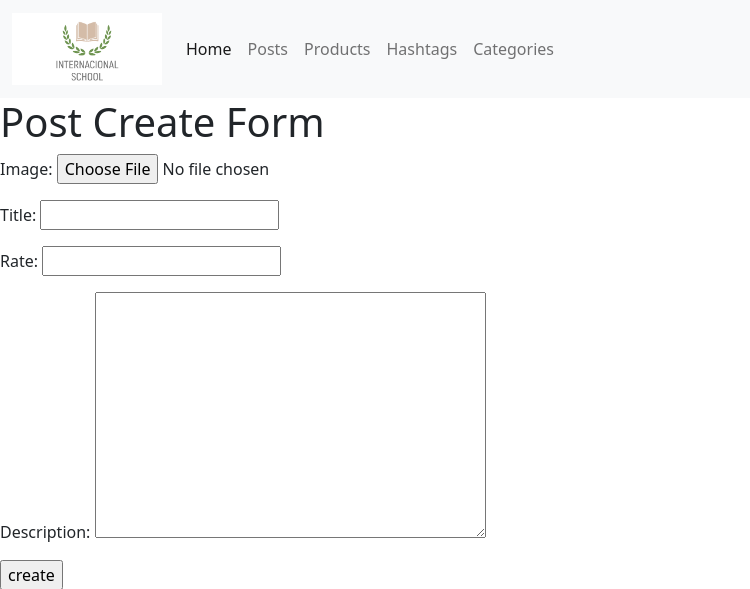
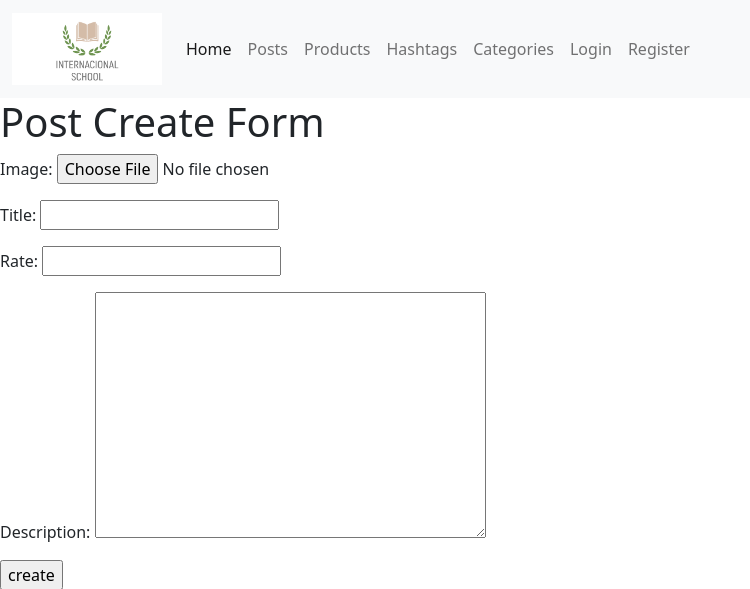
Before and after one commit to Ayana0904/Ayana_Bekturova_30-1, a Django app: page /posts/create/ in a window 1280 px wide. Shown: the top 589 px of the page, without its empty margins (0-750 px from the left). Run offline with Django 4.2, Linux system fonts and the light colour scheme; parts of the project's set-up code (start-up, migrations or seed data) failed here and were passed over.

Commit message:
Update index.html

```diff
--- a/templates/layouts/index.html
+++ b/templates/layouts/index.html
@@ -39,6 +39,21 @@
         </li>
         <li class="nav-item">
           <a class="nav-link" href="/categories/">Categories</a>
+          {% if user.is_anonymous %}
+                <li class="nav-item">
+                    <a class="nav-link" href="/users/login/">Login</a>
+                </li>
+                <li class="nav-item">
+                    <a class="nav-link" href="/users/register/">Register</a>
+                </li>
+          {% else %}
+              <li class="nav-item">
+                    <a class="nav-link" href="/posts/create/">Create Post</a>
+              </li>
+              <li class="nav-item">
+                    <a class="nav-link" href="/users/logout/">Logout</a>
+              </li>
+          {% endif %}
         </li>
       </ul>
     </div>
```
